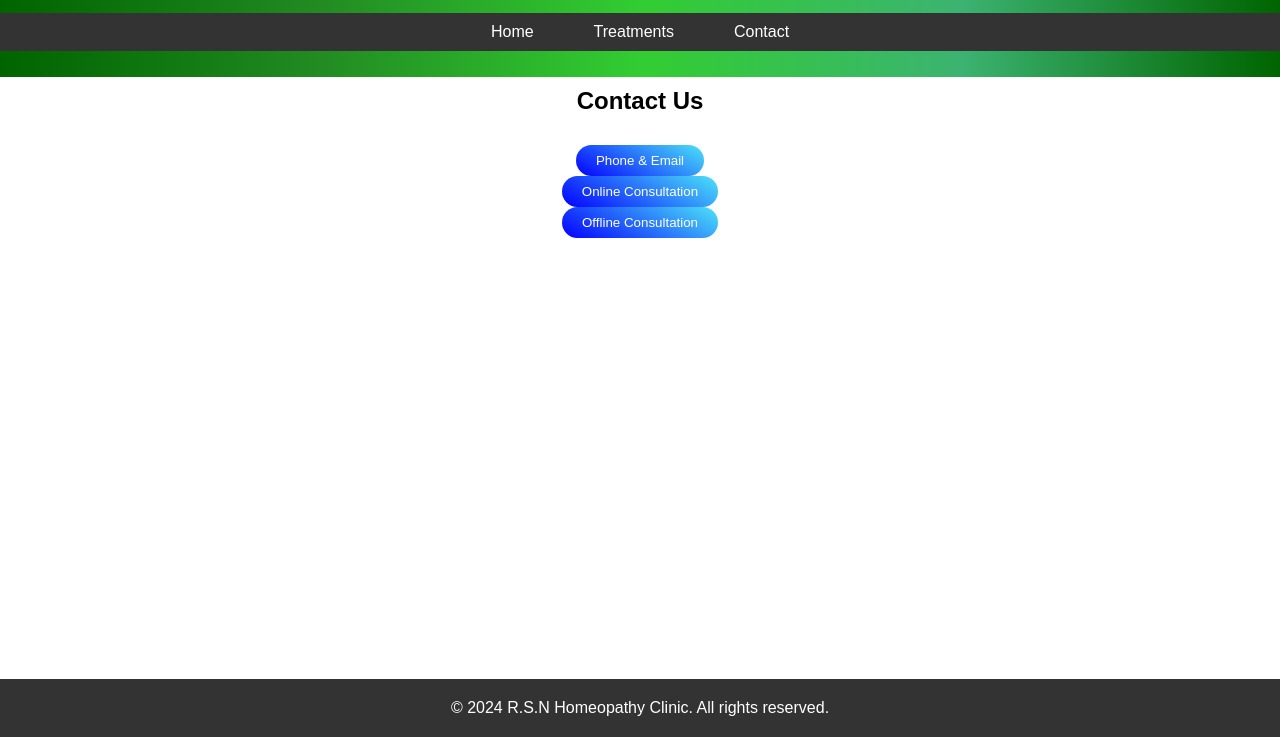
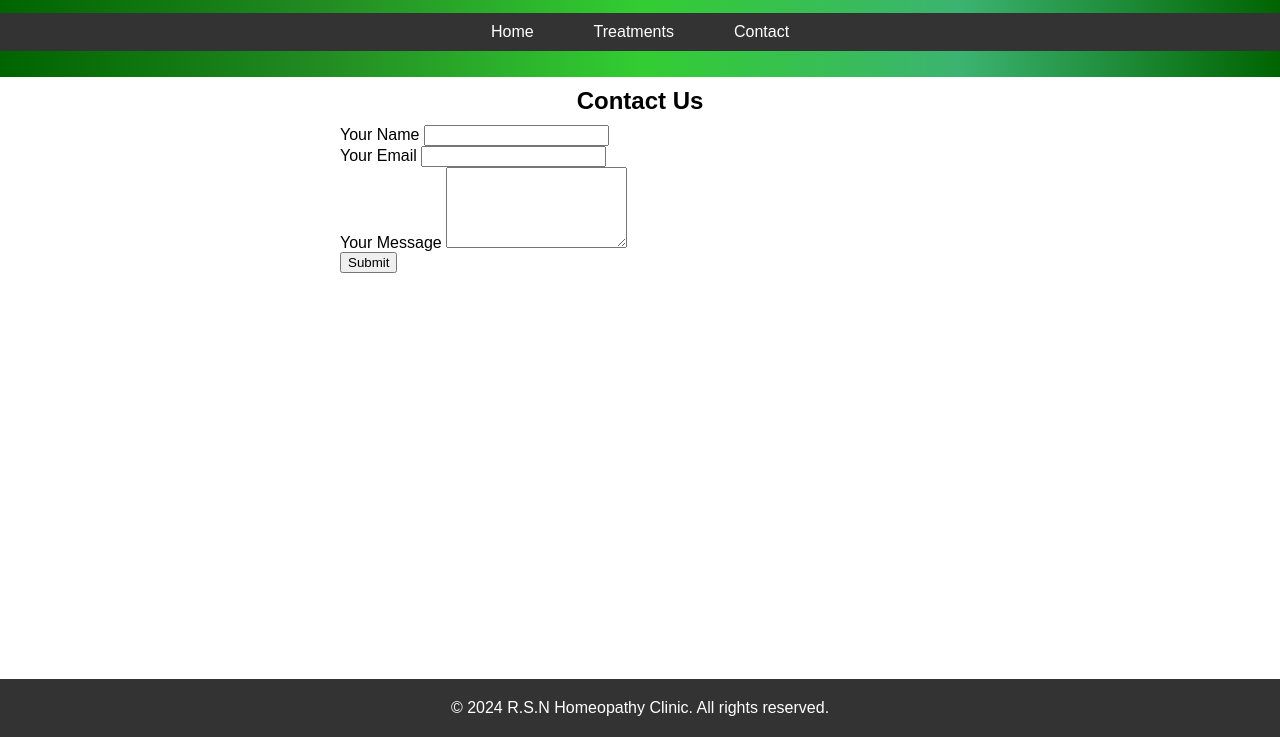
Before and after one commit to ShaikNihal0009/rsnhomeopathyclinic, a plain HTML site: page index.html in a window 1280 px wide. Both pictures are taken after a click on the link "Contact". Shown: the part 63-800 px from the top of the page. Drawn offline with Linux system fonts and the light colour scheme.

Commit message:
Update index.html

```diff
--- a/index.html
+++ b/index.html
@@ -128,37 +128,25 @@
       </div>
     </section>
 
-    <!-- Contact Section -->
-    <section id="contact" style="display:none;">
-      <h2>Contact Us</h2>
-
-      <!-- Contact Options -->
-      <div class="contact-options">
-         <div style="display: flex; flex-direction: column; align-items: center; justify-content: flex-start; padding-top: 20px;">
-        <button style="border: none; color: #fff; background-image: linear-gradient(30deg, #0400ff, #4ce3f7); border-radius: 20px; padding: 0.6em 1.5em;" class="phone-email" onclick="showContactOption('phone-email')">Phone & Email</button>
-        <button style="border: none; color: #fff; background-image: linear-gradient(30deg, #0400ff, #4ce3f7); border-radius: 20px; padding: 0.6em 1.5em;" class="online" onclick="showContactOption('online')">Online Consultation</button>
-        <button style="border: none; color: #fff; background-image: linear-gradient(30deg, #0400ff, #4ce3f7); border-radius: 20px; padding: 0.6em 1.5em;" class="offline" onclick="showContactOption('offline')">Offline Consultation</button>
-         </div>
-         </div>
-
-      <!-- Offline Consultation (Map) -->
-      <div id="offline" class="contact-detail" style="display:none;">
-        <p>For offline consultations, you can find the clinic location in the map below:</p>
-        <iframe src="https://www.google.com/maps/embed?pb=!1m23!1m12!1m3!1d3864.2958610656283!2d79.95433637414601!3d14.41010068171417!2m3!1f0!2f0!3f0!3m2!1i1024!2i768!4f13.1!4m8!3e6!4m0!4m5!1s0x3a4cf3900d63f6c5%3A0x7816eacea9003585!2srsn%20homeopathic%20clinic!3m2!1d14.410095499999999!2d79.9569113!5e0!3m2!1sen!2sin!4v1728628746421!5m2!1sen!2sin" width="600" height="450" style="border:0;" allowfullscreen="" loading="lazy" referrerpolicy="no-referrer-when-downgrade"></iframe>
-      </div>
-
-      <!-- Online Consultation (Form) -->
-      <div id="online" class="contact-detail" style="display:none;">
-        <iframe src="https://docs.google.com/forms/d/e/1FAIpQLSdbtMTwzIKamD--PwlKNSkiIu5EussjaNGbdkvjiXBxzbjJFQ/viewform?embedded=true" width="640" height="510" frameborder="0" marginheight="0" marginwidth="0">Loading…</iframe>
-      </div>
-
-      <!-- Phone & Email -->
-      <div id="phone-email" class="contact-detail" style="display:none;">
-        <p><strong>Phone:</strong> +1 234 567 890</p>
-        <p><strong>Email:</strong> contact@rsnhomeopathy.com</p>
-        <p><strong>Address:</strong> 123 Wellness Street, Health City, HC 45678</p>
-      </div>
-    </section>
+   <section id="contact" style="display: none;">
+  <h2>Contact Us</h2>
+  <form action="https://api.web3forms.com/submit" method="POST" style="max-width: 600px; margin: 0 auto;">
+    <input type="hidden" name="access_key" value="your-access-key-here" />
+    <div>
+      <label for="name">Your Name</label>
+      <input type="text" id="name" name="name" required />
+    </div>
+    <div>
+      <label for="email">Your Email</label>
+      <input type="email" id="email" name="email" required />
+    </div>
+    <div>
+      <label for="message">Your Message</label>
+      <textarea id="message" name="message" rows="5" required></textarea>
+    </div>
+    <button type="submit">Submit</button>
+  </form>
+  </section>
   </main>
 
   <footer>
```
